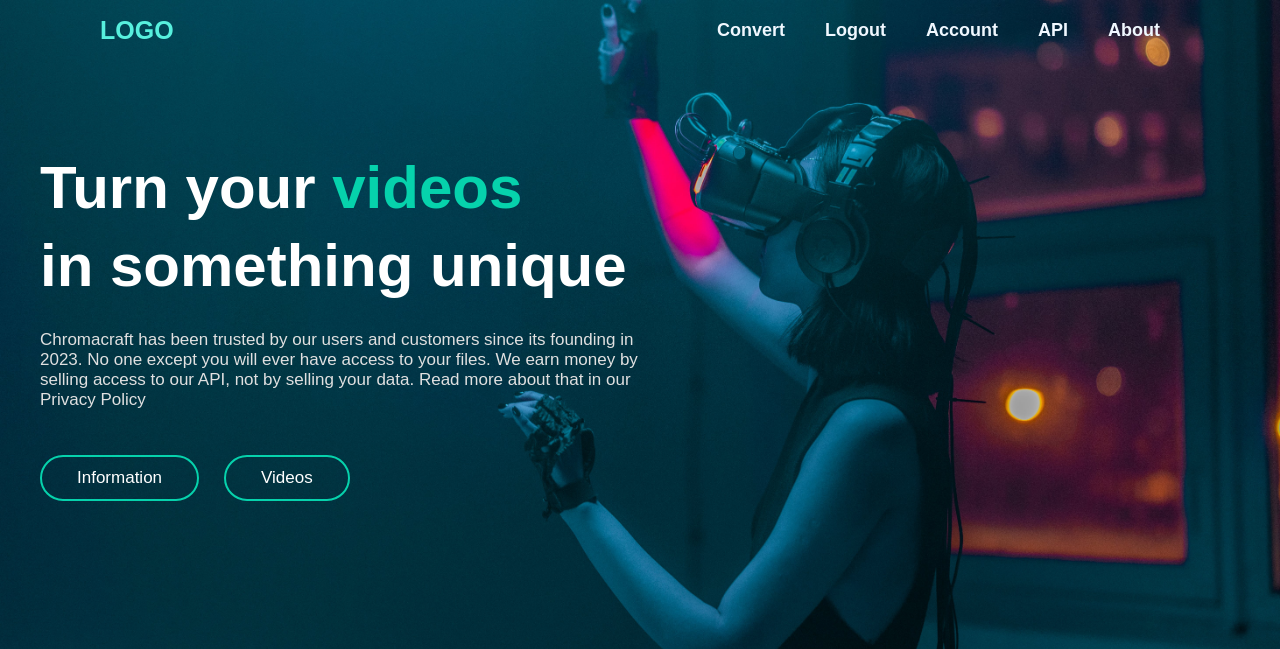
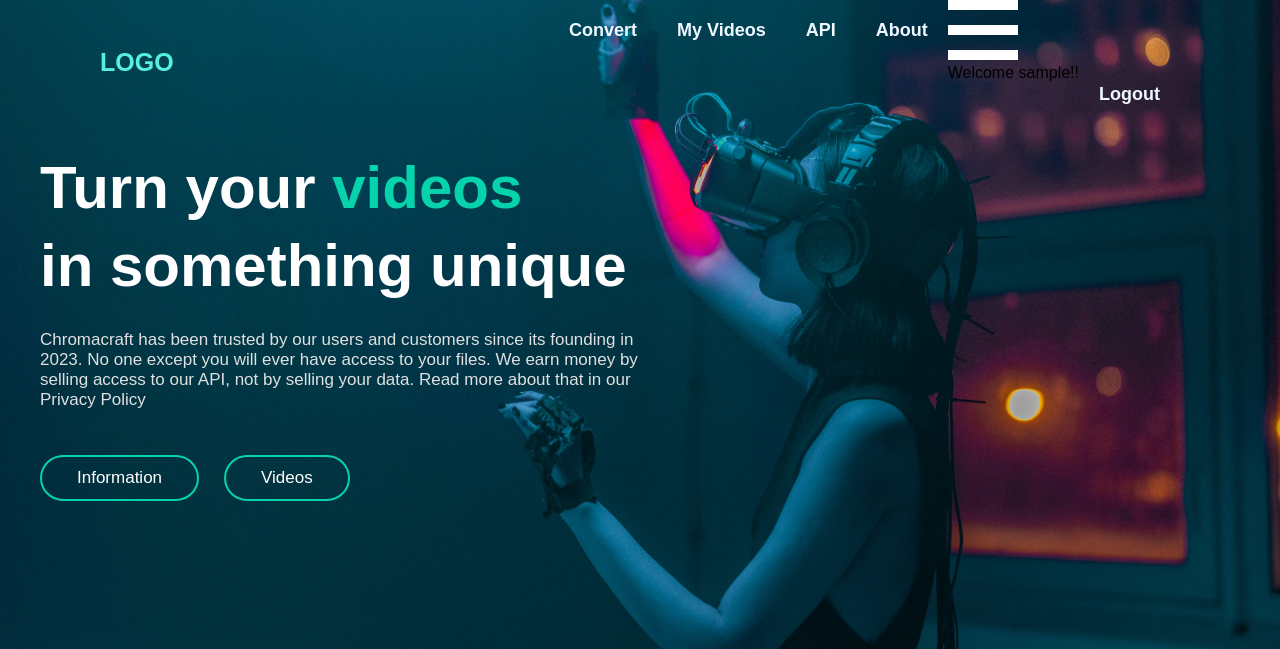
Before and after one commit to aerogriffin/python-project, a Django app: template main/templates/main/home.html in a window 1280 px wide. Shown: the top 649 px of the page. Run offline with Django 4.2, Linux system fonts and the light colour scheme; a user stored in the database is signed in; tables that the repository leaves empty hold one stand-in row (values such as "Sample post"); the template is opened without the code that fills it: most values are stand-ins (such as "Sample title", 1, 10 or a date in 2020); some libraries are stand-ins or nearby versions; some web fonts are replaced.

Commit message:
Update home.html

```diff
--- a/main/templates/main/home.html
+++ b/main/templates/main/home.html
@@ -20,10 +20,7 @@
               </li>
               {% if user.is_authenticated %}
                 <li>
-                  <a href="{% url 'logout' %}">Logout</a>
-                </li>
-                <li>
-                  <a href="{% url 'account_profile' %}">Account</a>
+                  <a href="{% url 'account_profile' %}">My Videos</a>
                 </li>
               {% else %}
                 <li>
@@ -36,6 +33,23 @@
               <li>
                 <a href="#">About</a>
               </li>
+              {% if user.is_authenticated %}
+                <li class="user-section" onclick="toggleUserOptions()">
+                  <img src="../../static/images/menu.png" alt="User Avatar" class="user-avatar">
+                  <div class="user-options" id="userOptions">
+                      <ul>
+                          <li>
+                              <p>Welcome {{ username }}!!</p>
+                          </li>
+                          <li><a href="{% url 'logout' %}">Logout</a></li>
+                      </ul>
+                  </div>
+              </li>
+              {% else %}
+                <li>
+                  <a href="{% url 'login' %}">Login</a>
+                </li>
+              {% endif %}
             </ul>
           </nav>
         </div>
@@ -65,6 +79,7 @@
           </ul>
         </div>
       </footer>
+      <script src="../../static/scripts/script.js"></script>
     </body>
   </html>
 {% endblock %}
```
